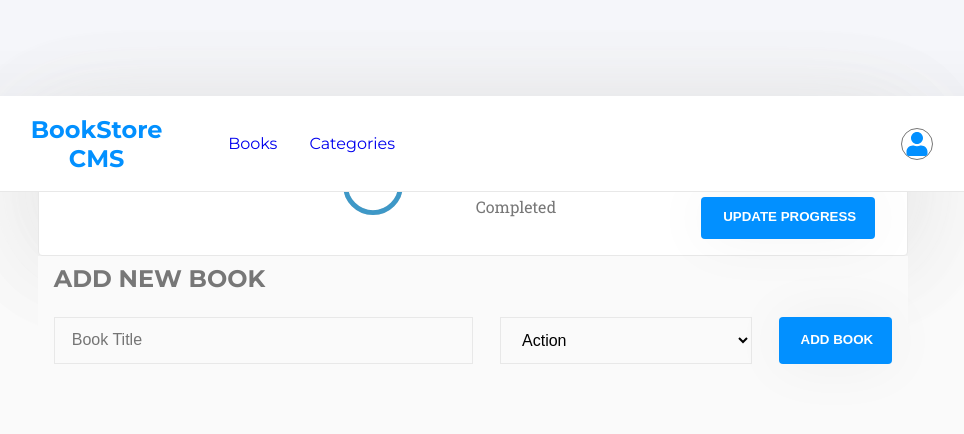
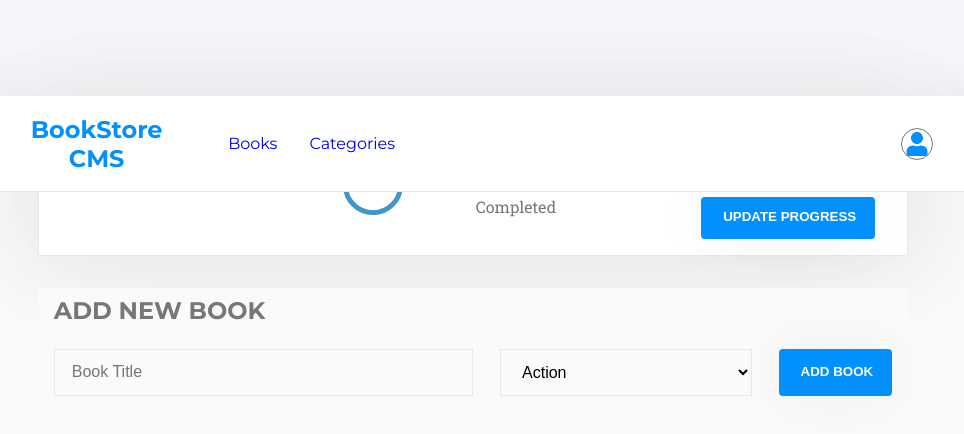
Before and after one commit to mengiefen/book-store-react-redux, a React (Create React App) app: page / in a window 1280 px wide. Shown: the top 434 px of the page, without its empty margins (167-1131 px from the left). Built offline with nearby package versions, Linux system fonts and the light colour scheme.

Commit message:
add event handler for form element

```diff
--- a/src/components/Form/Form.jsx
+++ b/src/components/Form/Form.jsx
@@ -1,9 +1,10 @@
 import React from 'react';
 import styled from 'styled-components';
+import PropTypes from 'prop-types';
 
 const Wrapper = styled.div`
   width: 80%;
-  margin: 0 auto;
+  margin: 2rem auto 0 auto;
   border-radius: 1px solid #777;
   height: 20vh;
   display: flex;
@@ -64,7 +65,7 @@ const ButtonFill = styled.button`
   cursor: pointer;
 `;
 
-const Form = () => {
+const Form = ({ onAddBook }) => {
   const categories = [
     'Action',
     'Science Fiction',
@@ -75,7 +76,7 @@ const Form = () => {
   return (
     <Wrapper>
       <FormTitle>ADD NEW BOOK</FormTitle>
-      <FormGroup>
+      <FormGroup onSubmit={(e) => onAddBook(e)}>
         <FormInput type="text" placeholder="Book Title" />
         <FormSelect>
           {categories.map((category) => (
@@ -90,4 +91,8 @@ const Form = () => {
   );
 };
 
+Form.propTypes = {
+  onAddBook: PropTypes.func.isRequired,
+};
+
 export default Form;
```
